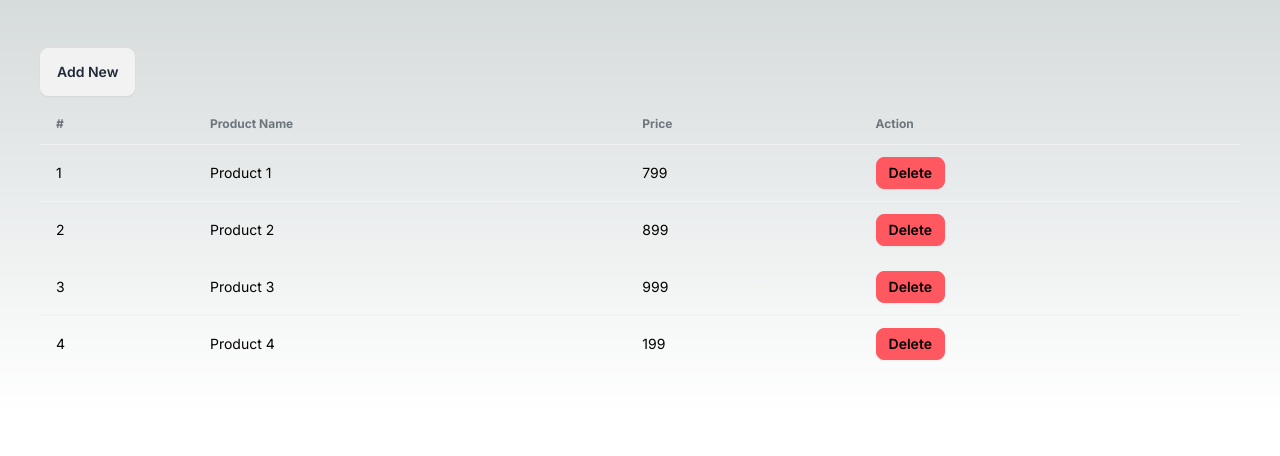
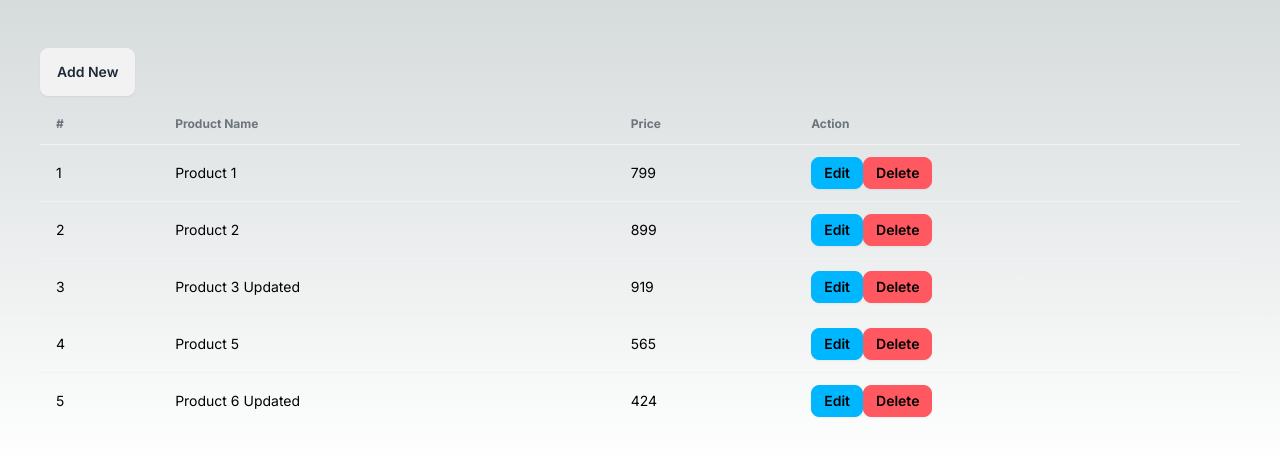
Before and after one commit to kasurbantal/simple-crud, a Next.js app: page /products in a window 1280 px wide. Shown: the top 456 px of the page. Built offline with nearby package versions, Linux system fonts and the light colour scheme; data requests are answered from the project's data file.

Commit message:
Feat update product (#4)
* adding UpdateProduct & components folder

* moving components to components folder

```diff
--- a/db.json
+++ b/db.json
@@ -12,13 +12,18 @@
     },
     {
       "id": "3",
-      "title": "Product 3",
-      "price": 999
+      "title": "Product 3 Updated",
+      "price": 919
     },
     {
-      "id": "aac8",
-      "title": "Product 4",
-      "price": "199"
+      "id": "6e7b",
+      "title": "Product 5",
+      "price": "565"
+    },
+    {
+      "id": "4ebf",
+      "title": "Product 6 Updated",
+      "price": 424
     }
   ]
 }
--- /dev/null
+++ b/src/app/products/components/UpdateProduct.tsx
@@ -0,0 +1,71 @@
+'use client'
+import { SyntheticEvent, useState } from "react"
+import { useRouter } from "next/navigation";
+
+type Product = {
+    id: number;
+    title: string;
+    price: number;
+}
+
+export default function UpdateProduct (product : Product) {
+    const [title, setTitle] = useState(product.title);
+    const [price, setPrice] = useState(product.price);
+    const [modal, setModal] = useState(false);
+    const [IsMutating, setIsMutating] = useState(false);
+
+    const router = useRouter();
+
+    async function handleUpdate(e : SyntheticEvent ) {
+        e.preventDefault();
+        setIsMutating(true);
+        await fetch(`http://localhost:5000/product/${product.id}`, {
+           method: 'PATCH',
+           headers: {
+                'Content-Type': 'application/json'
+           },
+           body: JSON.stringify ({
+                title: title,
+                price: price,
+           })
+        });
+        setIsMutating(false);
+
+        router.refresh();
+        setModal(false);
+    }
+
+    function handleChange() {
+        setModal(!modal);
+    }
+
+    return (
+        <div>
+        <button className="btn btn-info btn-sm" onClick={handleChange}>Edit</button>
+        <input type="checkbox" checked={modal} onChange={handleChange} className="modal-toggle" />
+
+            <div className="modal">
+                <div className="modal-box">
+                    <h3 className="font-bold text-lg">Edit {product.title}</h3>
+                    <form onSubmit={handleUpdate}>
+                        <div className="form-control">
+                            <label className="label font-bold">Title</label>
+                            <input type="text" value={title} onChange={(e) => setTitle(e.target.value)} className="input w-full input-bordered" placeholder="Product Name" />
+                        </div>
+                        <div className="form-control">
+                            <label className="label font-bold">Price</label>
+                            <input type="text" value={price} onChange={(e) => setPrice(Number(e.target.value))} className="input w-full input-bordered" placeholder="Price" />
+                        </div>
+                        <div className="modal-action">
+                            <button type="button" className="btn" onClick={handleChange}>Close</button>
+                            {!IsMutating ? (
+                                <button type="submit" className="btn btn-primary">Update</button>
+                            ) : (
+                                <button type="button" className="btn loading">Updating ...</button>)}
+                        </div>
+                    </form>
+                </div>
+            </div>
+        </div>
+    )
+}
--- a/src/app/products/page.tsx
+++ b/src/app/products/page.tsx
@@ -1,5 +1,6 @@
-import AddProduct from "./AddProduct";
-import DeleteProduct from "./DeleteProduct";
+import AddProduct from "./components/AddProduct";
+import DeleteProduct from "./components/DeleteProduct";
+import UpdateProduct from "./components/UpdateProduct";
 
 type Product = {
     id: number;
@@ -36,7 +37,10 @@ export default async function ProductList () {
                             <td>{index + 1}</td>
                             <td>{product.title}</td>
                             <td>{product.price}</td>
-                            <td><DeleteProduct {...product}/></td>
+                            <td className="flex">
+                                <UpdateProduct {...product}/>
+                                <DeleteProduct {...product}/>
+                            </td>
                         </tr>
                     ))}
                     </tbody>
```
Also changed, not shown: src/app/products/components/AddProduct.tsx (renamed from src/app/products/AddProduct.tsx), src/app/products/components/DeleteProduct.tsx (renamed from src/app/products/DeleteProduct.tsx).
